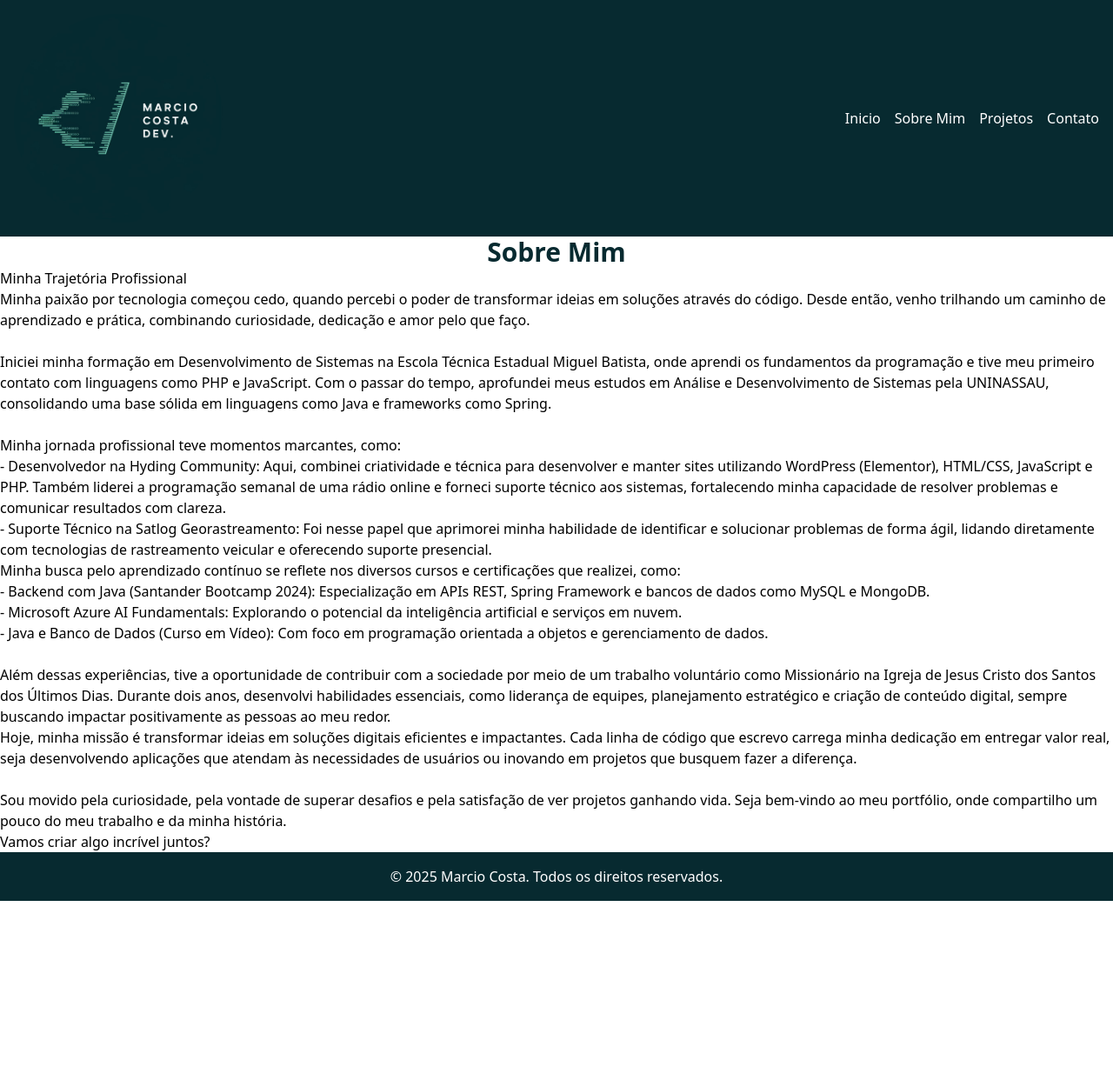
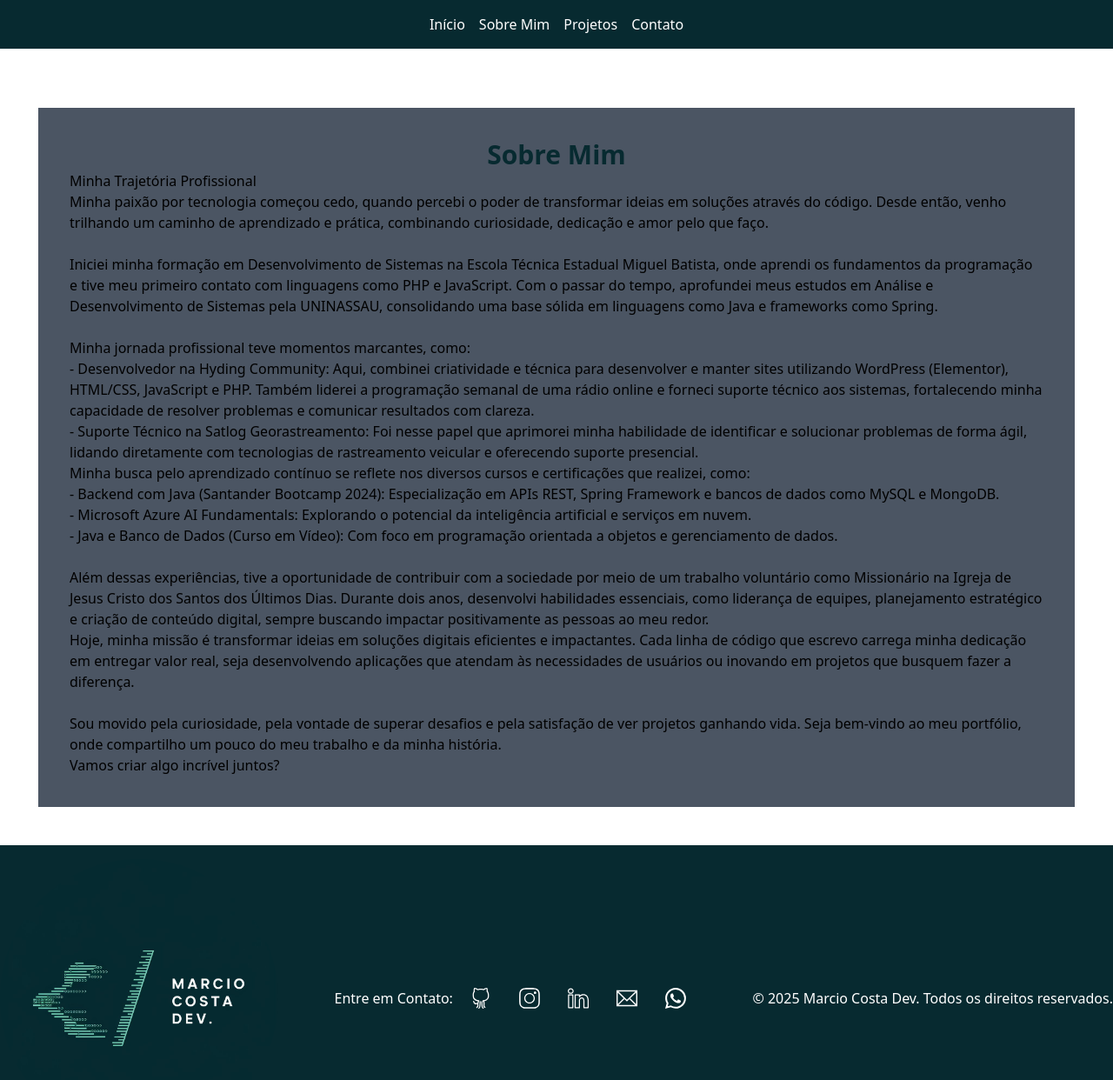
Before and after one commit to MarcioCosta013/PortifolioMarcio, a React (Vite) app: page /about in a window 1280 px wide. Shown: the top 1242 px of the page at 87% size. Before the commit the page ends 1036 px from the top, so only its background shows below. Built offline with nearby package versions, Linux system fonts and the light colour scheme.

Commit message:
update: finalizando cabeçalho e pagina home

```diff
--- a/package.json
+++ b/package.json
@@ -12,6 +12,7 @@
   "dependencies": {
     "react": "^18.3.1",
     "react-dom": "^18.3.1",
+    "react-icons": "^5.4.0",
     "react-router-dom": "^7.1.1"
   },
   "devDependencies": {
--- a/src/components/Footer.jsx
+++ b/src/components/Footer.jsx
@@ -1,8 +1,57 @@
-import React from 'react';
+import React from "react";
+import {
+  SlSocialGithub,
+  SlSocialInstagram,
+  SlSocialLinkedin,
+} from "react-icons/sl";
+import { TfiEmail } from "react-icons/tfi";
+import { BsWhatsapp } from "react-icons/bs";
+import logo from "../assets/imagens/logo.jpeg";
 
 const Footer = () => (
-  <footer className="bg-primary text-white py-4 text-center">
-    <p>© 2025 Marcio Costa. Todos os direitos reservados.</p>
+  <footer className="bg-primary justify-center text-white py-4 text-center w-full">
+    <div className="container mx-auto flex flex-col md:flex-row items-center justify-between">
+      <div className="text-2xl font-bold">
+        <a href="/">
+          <img src={logo} alt="Logo" className="w-80 h-80 rounded-full" />
+        </a>
+      </div>
+      <diV className="flex space-x-2 mt-4 md:mt-0">
+        <p>Entre em Contato:</p>
+        <a
+          href="https://github.com/MarcioCosta013"
+          target="_blank"
+          rel="noopener noreferrer"
+        >
+          <SlSocialGithub size={24} className="mx-3" />
+        </a>
+        <a
+          href="https://instagram.com/marcio_costa013"
+          target="_blank"
+          rel="noopener noreferrer"
+        >
+          <SlSocialInstagram size={24} className="mx-3" />
+        </a>
+        <a
+          href="https://linkedin.com/in/marcio-jcosta"
+          target="_blank"
+          rel="noopener noreferrer"
+        >
+          <SlSocialLinkedin size={24} className="mx-3" />
+        </a>
+        <a href="mailto:marcio-costa38@hotmail.com">
+          <TfiEmail size={24} className="mx-3" />
+        </a>
+        <a
+          href="https://api.whatsapp.com/send?phone=5581995368033"
+          target="_blank"
+          rel="noopener noreferrer"
+        >
+          <BsWhatsapp size={24} className="mx-3" />
+        </a>
+      </diV>
+      <p>© 2025 Marcio Costa Dev. Todos os direitos reservados.</p>
+    </div>
   </footer>
 );
 
--- a/src/components/Header.jsx
+++ b/src/components/Header.jsx
@@ -1,19 +1,16 @@
 import React from "react";
-import logo from "../assets/imagens/logo.jpeg";
+
 
 const Header = () => {
   return (
-    <header className="bg-primary text-white">
-      <nav className="container mx-auto flex justify-between items-center p-4">
-        <div className="text-2xl font-bold">
-          <a href="/">
-            <img src={logo} alt="Logo" className="w-60 h-60 rounded-full" />
-          </a>
-        </div>
+    <header>
+      {/* Menu fixo no topo */}
+      <nav className="bg-primary text-white fixed top-0 w-full z-10">
+        <div className="container mx-auto flex justify-center items-center p-4">
           <ul className="flex space-x-4">
             <li>
               <a href="/" className="hover:text-gray-400">
-              Inicio
+                Início
               </a>
             </li>
             <li>
@@ -32,6 +29,7 @@ const Header = () => {
               </a>
             </li>
           </ul>
+        </div>
       </nav>
     </header>
   );
--- a/src/pages/About.jsx
+++ b/src/pages/About.jsx
@@ -1,13 +1,14 @@
 import React from "react";
 
 const About = () => (
-  <div>
+  <div className="pt-20">
+    <div className="bg-gray-600 min-h-screen flex flex-col items-center p-9 m-11">
       <h2 className="text-3xl text-primary font-bold text-center">Sobre Mim</h2>
       <p>
         Minha Trajetória Profissional <br /> Minha paixão por tecnologia começou
-      cedo, quando percebi o poder de transformar ideias em soluções através do
-      código. Desde então, venho trilhando um caminho de aprendizado e prática,
-      combinando curiosidade, dedicação e amor pelo que faço.
+        cedo, quando percebi o poder de transformar ideias em soluções através
+        do código. Desde então, venho trilhando um caminho de aprendizado e
+        prática, combinando curiosidade, dedicação e amor pelo que faço.
         <br />
         <br /> Iniciei minha formação em Desenvolvimento de Sistemas na Escola
         Técnica Estadual Miguel Batista, onde aprendi os fundamentos da
@@ -17,41 +18,44 @@ const About = () => (
         em linguagens como Java e frameworks como Spring.
         <br />
         <br /> Minha jornada profissional teve momentos marcantes, como:
-      <br /> - Desenvolvedor na Hyding Community: Aqui, combinei criatividade e
-      técnica para desenvolver e manter sites utilizando WordPress (Elementor),
-      HTML/CSS, JavaScript e PHP. Também liderei a programação semanal de uma
-      rádio online e forneci suporte técnico aos sistemas, fortalecendo minha
-      capacidade de resolver problemas e comunicar resultados com clareza.
+        <br /> - Desenvolvedor na Hyding Community: Aqui, combinei criatividade
+        e técnica para desenvolver e manter sites utilizando WordPress
+        (Elementor), HTML/CSS, JavaScript e PHP. Também liderei a programação
+        semanal de uma rádio online e forneci suporte técnico aos sistemas,
+        fortalecendo minha capacidade de resolver problemas e comunicar
+        resultados com clareza.
         <br />- Suporte Técnico na Satlog Georastreamento: Foi nesse papel que
-      aprimorei minha habilidade de identificar e solucionar problemas de forma
-      ágil, lidando diretamente com tecnologias de rastreamento veicular e
-      oferecendo suporte presencial.
+        aprimorei minha habilidade de identificar e solucionar problemas de
+        forma ágil, lidando diretamente com tecnologias de rastreamento veicular
+        e oferecendo suporte presencial.
         <br /> Minha busca pelo aprendizado contínuo se reflete nos diversos
         cursos e certificações que realizei, como:
-      <br />- Backend com Java (Santander Bootcamp 2024): Especialização em APIs
-      REST, Spring Framework e bancos de dados como MySQL e MongoDB. <br />-
-      Microsoft Azure AI Fundamentals: Explorando o potencial da inteligência
-      artificial e serviços em nuvem. <br />- Java e Banco de Dados (Curso em
-      Vídeo): Com foco em programação orientada a objetos e gerenciamento de
-      dados. <br />
+        <br />- Backend com Java (Santander Bootcamp 2024): Especialização em
+        APIs REST, Spring Framework e bancos de dados como MySQL e MongoDB.{" "}
+        <br />- Microsoft Azure AI Fundamentals: Explorando o potencial da
+        inteligência artificial e serviços em nuvem. <br />- Java e Banco de
+        Dados (Curso em Vídeo): Com foco em programação orientada a objetos e
+        gerenciamento de dados. <br />
         <br /> Além dessas experiências, tive a oportunidade de contribuir com a
-      sociedade por meio de um trabalho voluntário como Missionário na Igreja de
-      Jesus Cristo dos Santos dos Últimos Dias. Durante dois anos, desenvolvi
-      habilidades essenciais, como liderança de equipes, planejamento
-      estratégico e criação de conteúdo digital, sempre buscando impactar
-      positivamente as pessoas ao meu redor.
+        sociedade por meio de um trabalho voluntário como Missionário na Igreja
+        de Jesus Cristo dos Santos dos Últimos Dias. Durante dois anos,
+        desenvolvi habilidades essenciais, como liderança de equipes,
+        planejamento estratégico e criação de conteúdo digital, sempre buscando
+        impactar positivamente as pessoas ao meu redor.
         <br />
-      Hoje, minha missão é transformar ideias em soluções digitais eficientes e
-      impactantes. Cada linha de código que escrevo carrega minha dedicação em
-      entregar valor real, seja desenvolvendo aplicações que atendam às
+        Hoje, minha missão é transformar ideias em soluções digitais eficientes
+        e impactantes. Cada linha de código que escrevo carrega minha dedicação
+        em entregar valor real, seja desenvolvendo aplicações que atendam às
         necessidades de usuários ou inovando em projetos que busquem fazer a
         diferença. <br />
         <br />
         Sou movido pela curiosidade, pela vontade de superar desafios e pela
-      satisfação de ver projetos ganhando vida. Seja bem-vindo ao meu portfólio,
-      onde compartilho um pouco do meu trabalho e da minha história. <br />
+        satisfação de ver projetos ganhando vida. Seja bem-vindo ao meu
+        portfólio, onde compartilho um pouco do meu trabalho e da minha
+        história. <br />
         Vamos criar algo incrível juntos?
       </p>
+    </div>
   </div>
 );
 
--- a/src/pages/Home.jsx
+++ b/src/pages/Home.jsx
@@ -1,9 +1,23 @@
-import React from 'react';
+import React from "react";
+import logo from "../assets/imagens/logo.jpeg";
 
 const Home = () => (
-  <div className="bg-gray-600 min-h-screen flex flex-col items-center p-9 m-8">
-    <h1 className="text-4xl font-bold text-blue-600">Bem-vindo!</h1>
-    <p className="mt-4 text-lg text-gray-700">Sou Márcio Costa, desenvolvedor Back-end Java.</p>
+  <div>
+    < nav className="bg-primary justify-center w-full flex space-x-4">
+      <a href="/">
+        <img
+          src={logo}
+          alt="Logo"
+          className="w-50 h-50 shadow-lg"
+        />
+      </a>
+    </nav>
+    <div className="bg-gray-600 min-h-screen flex flex-col items-center p-9 m-11">
+      <h1 className="text-4xl font-bold text-primary">Bem-vindo!</h1>
+      <p className="mt-4 text-lg text-gray-700">
+        Sou Márcio Costa, desenvolvedor Back-end Java.
+      </p>
+    </div>
   </div>
 );
 
```
Also changed, not shown: 1 other file (tests, documents, lock files or other folders). Lines whose indentation alone changed are shown as unchanged.
